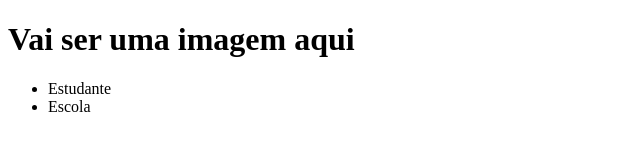
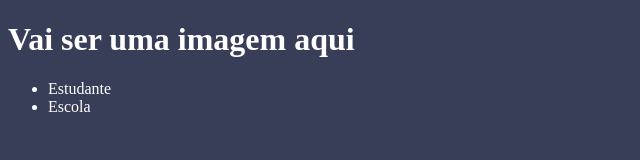
Before and after one commit to zyj1580/SiteEscola, a plain HTML site: page index.html in a window 1280 px wide. Shown: the whole page, without its empty margins (0-640 px from the left). Drawn offline with Linux system fonts and the light colour scheme.

Commit message:
git commit -m "mensagem"

```diff
--- a/index.html
+++ b/index.html
@@ -5,10 +5,10 @@
     <meta http-equiv="X-UA-Compatible" content="IE=edge">
     <meta name="viewport" content="whidth=device-width, initial-scale=1.0">
     <title>Document</title>
-      <link rel=”stylesheet” href=”style.css”>
+      <link rel="stylesheet" href="style.css">
 </head>
 <body>
-    <header>
+        <header>
         <h1>Vai ser uma imagem aqui</h1>
         <ul>
         <li>Estudante</li>
--- a/style.css
+++ b/style.css
@@ -1,4 +1,3 @@
-#body {
-    background-color: red;
-    color: white;
-    }
+body{
+    background-color: #383D58;
+color: white;}
```
